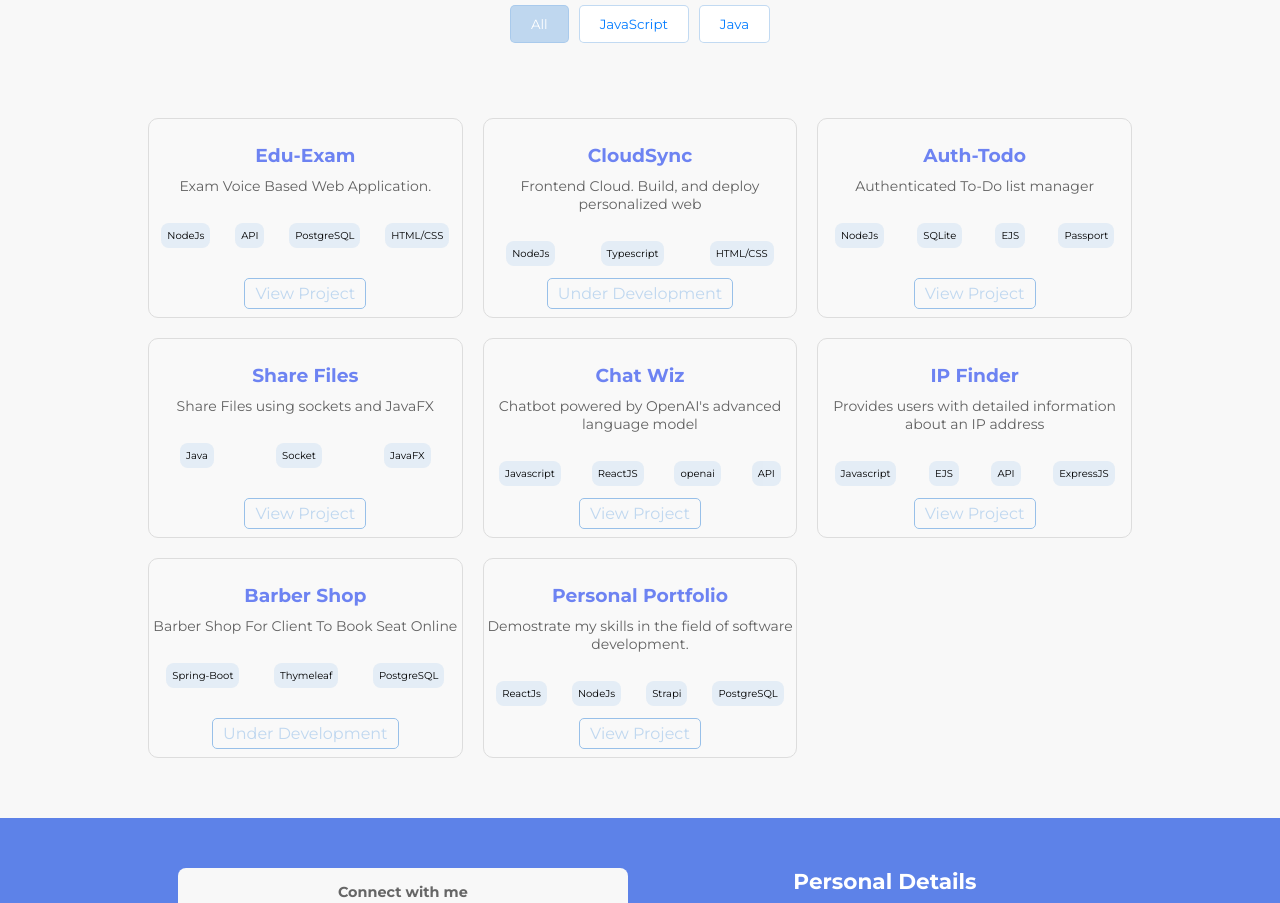
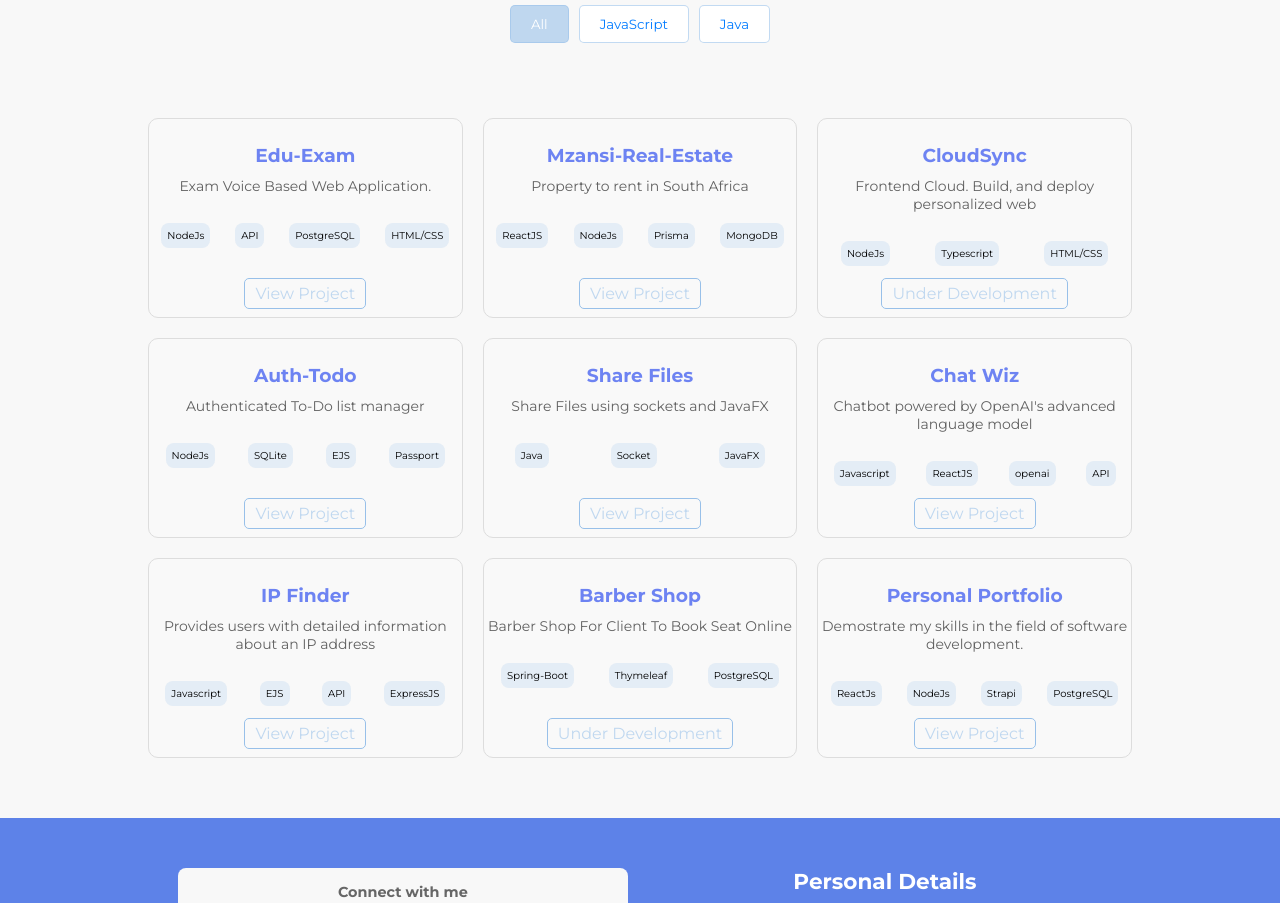
Before and after one commit to Jakaza/G-v2, a React (Vite) app in the folder frontend/: page / in a window 1280 px wide. Shown: the part 2900-3803 px from the top of the page. Built offline with nearby package versions, Linux system fonts and the light colour scheme.

Commit message:
add new project

```diff
--- a/frontend/src/Components/Project/Projects.jsx
+++ b/frontend/src/Components/Project/Projects.jsx
@@ -11,6 +11,17 @@ const projectData = [
     tools: ["NodeJs", "API", "PostgreSQL", "HTML/CSS"],
     icon: "📁👾",
     link: "https://github.com/Jakaza/eduexam-voice",
+    status: true,
+    github: "github",
+  },
+  {
+    title: "Mzansi-Real-Estate",
+    description: "Property to rent in South Africa",
+    stars: 242,
+    language: "JavaScript",
+    tools: ["ReactJS", "NodeJs", "Prisma", "MongoDB"],
+    icon: "📁👾",
+    link: "https://github.com/Jakaza/mzansi-real-estate",
     status: true,
     github: "github",
   },
```
Also changed, not shown: 1 other file (tests, documents, lock files or other folders).
